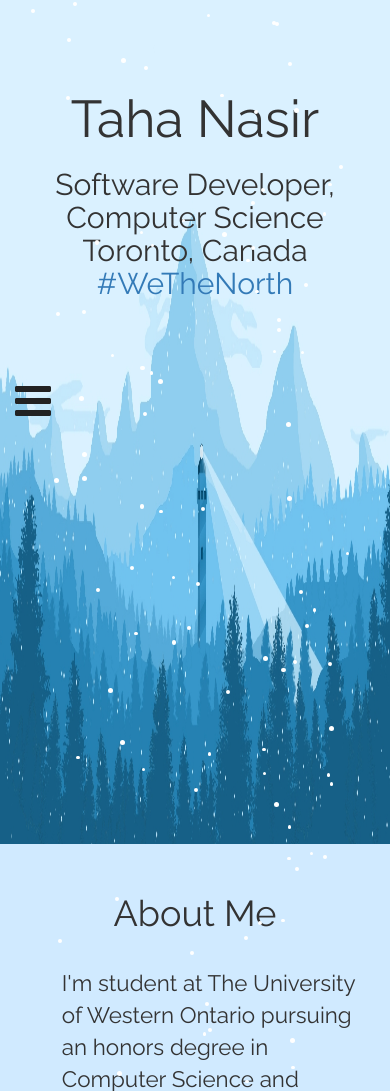
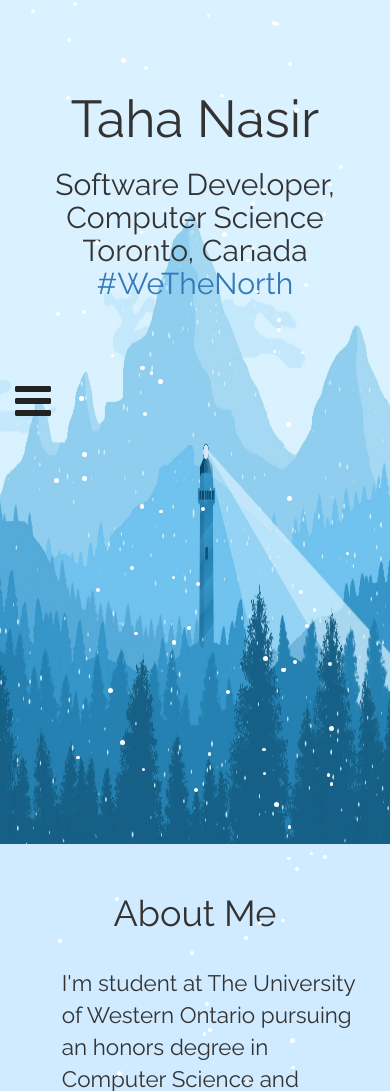
Before and after one commit to tahanasir/tahanasir.github.io, a PHP site: page / in a window 390 px wide. Shown: the top 1091 px of the page. Run offline with PHP 8.4, Linux system fonts and the light colour scheme; some libraries are stand-ins or nearby versions.

Commit message:
mobile pic

```diff
--- a/css/mobile.css
+++ b/css/mobile.css
@@ -1,5 +1,9 @@
 /* Portrait phones and smaller */
 @media (min-width: 361px) and (max-width: 480px) {
+	#home-jumbotron{
+background-image       : url('../images/winter-mobile.jpg');
+}
+
 #home-h1 {
 padding-top            : 11%;
 font-size              : 370%;
@@ -22,6 +26,10 @@ display                : none !important;
 
 /* Custom, iPhone Retina */
 @media (max-width: 360px) {
+	#home-jumbotron{
+background-image       : url('../images/winter-mobile.jpg');
+}
+
 #home-h1 {
 padding-top            : 9%;
 font-size              : 350%;
```
Also changed, not shown: images/winter-mobile.jpg (added).
